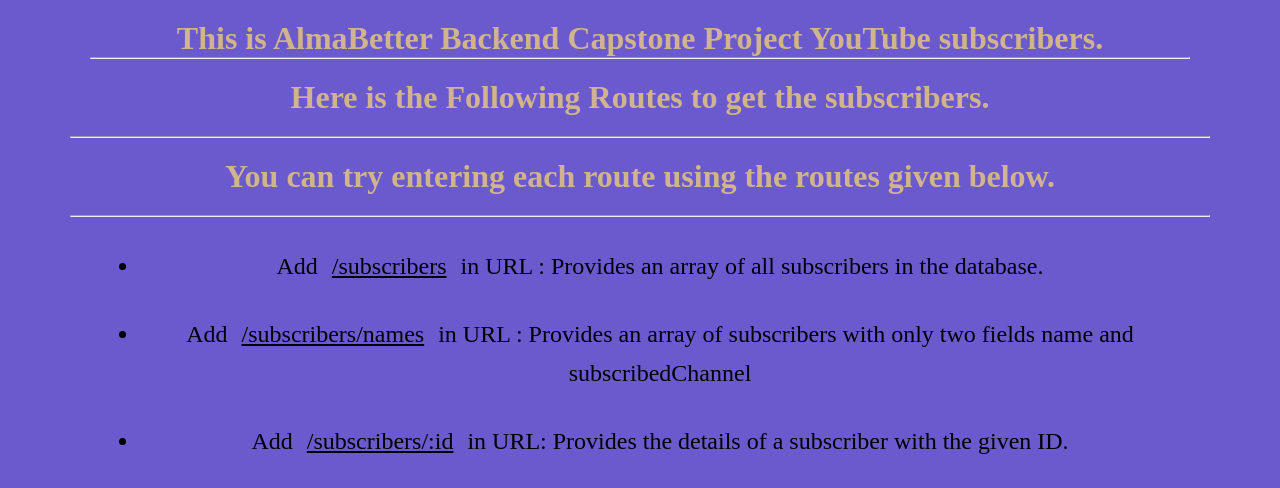
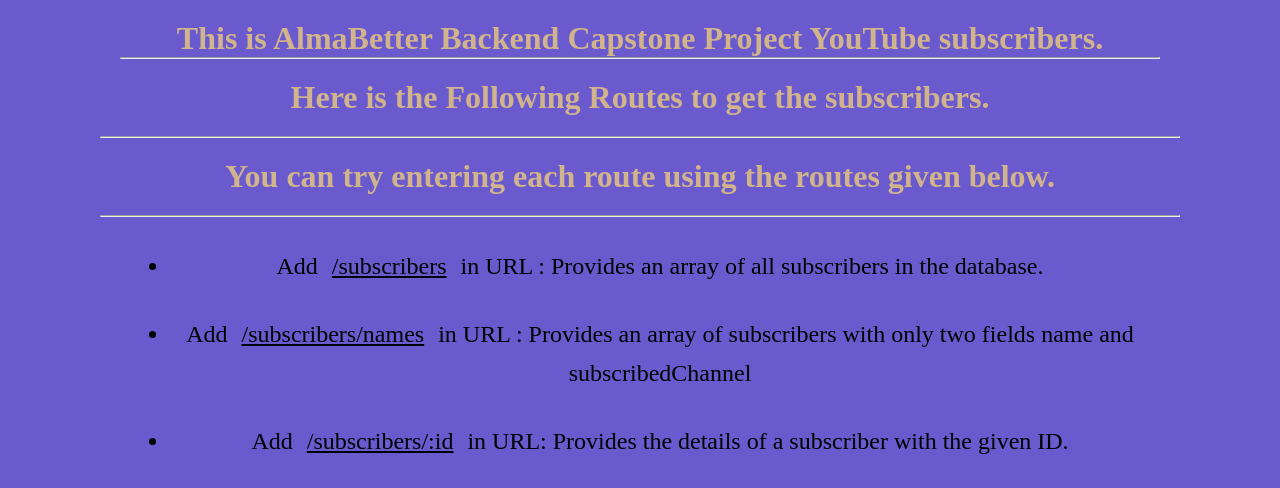
Before and after one commit to keshri522/YoutubeSubscriber, a website: page Src/index.html in a window 1280 px wide. Shown: the top 488 px of the page. Drawn offline with Linux system fonts and the light colour scheme.

Commit message:
added margin

```diff
--- a/public/css/style.css
+++ b/public/css/style.css
@@ -18,7 +18,7 @@
   }
 
   .container {
-    margin: 0px 70px;
+    margin: 0px 100px;
     text-align: center;
   }
 
```
